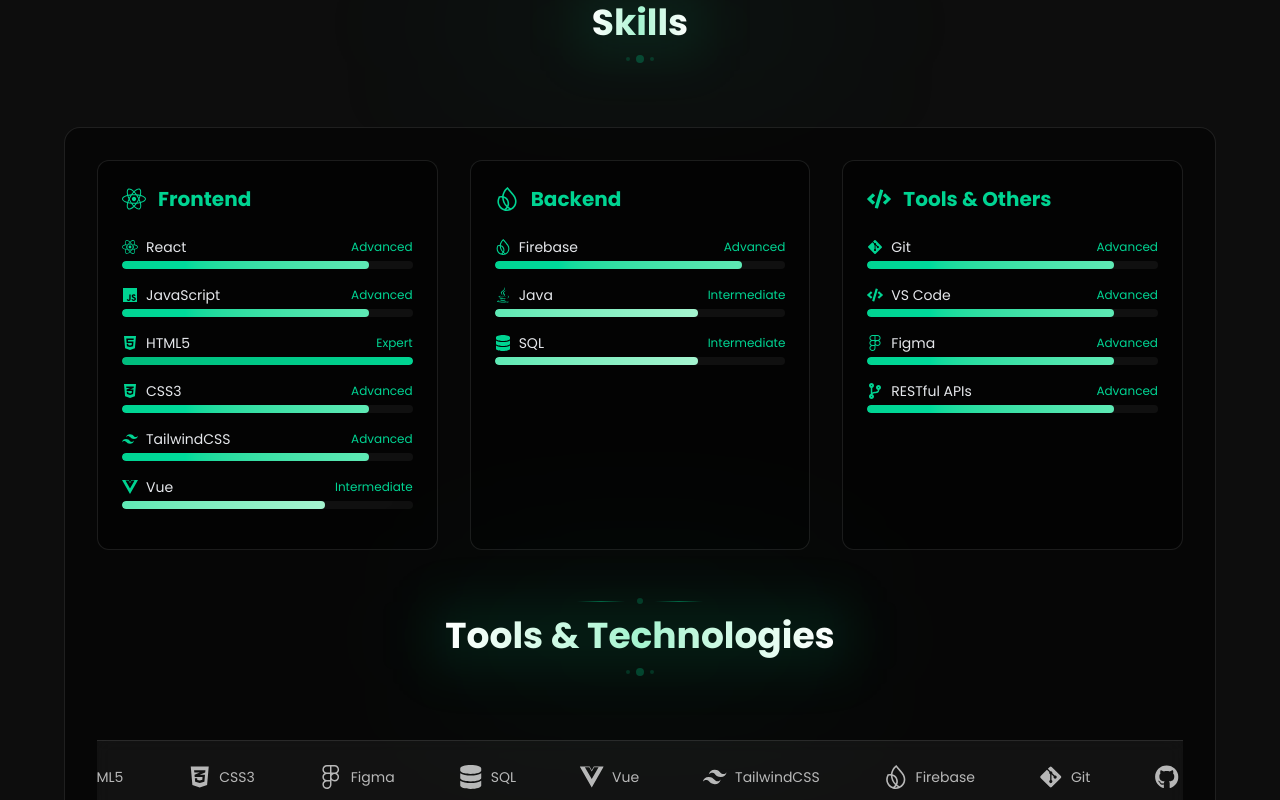
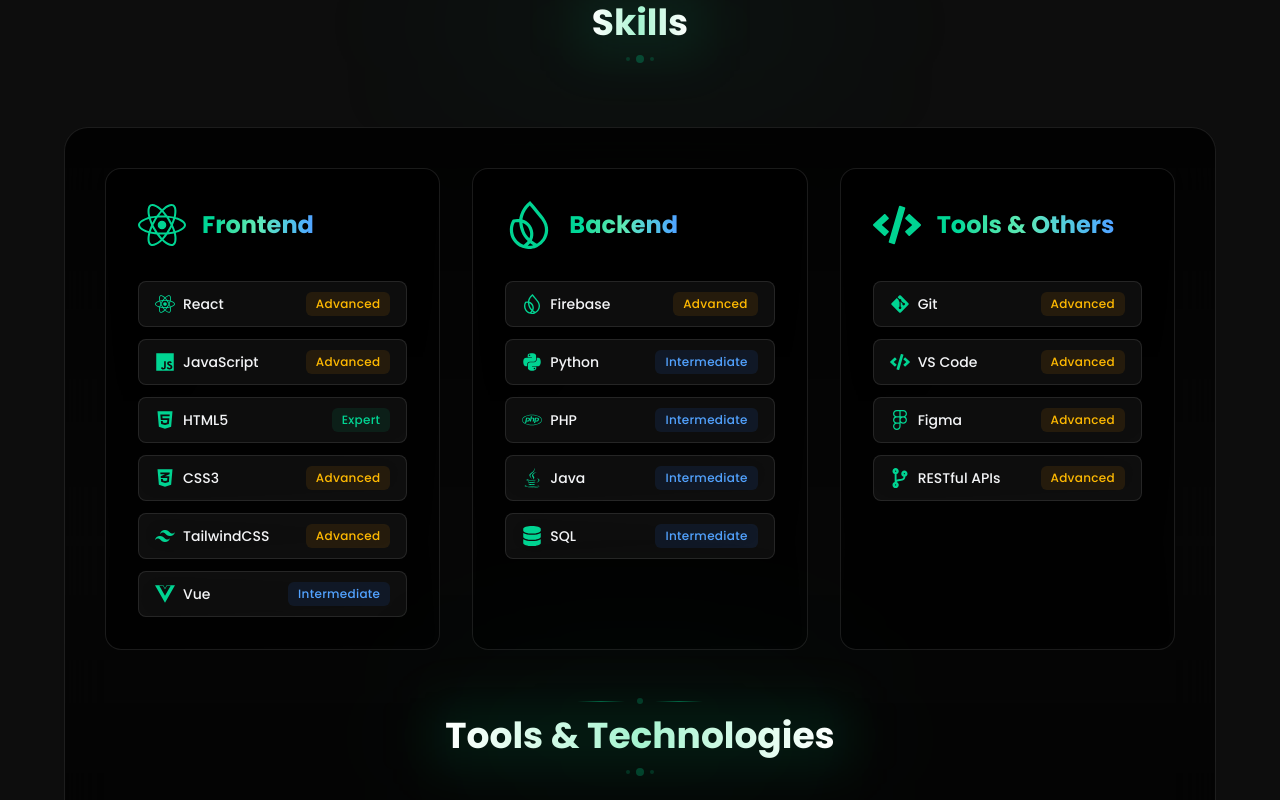
Before and after one commit to OreoIsCoding/my-portfolio, a React (Vite) app: page / in a window 1280 px wide. Shown: the part 4520-5320 px from the top of the page. Built offline with nearby package versions, Linux system fonts and the light colour scheme.

Commit message:
Add SkillChip component and refactor Skills section to use it; update skills data

```diff
--- /dev/null
+++ b/src/components/sections/skills/SkillChip.jsx
@@ -0,0 +1,18 @@
+import React from 'react';
+
+const SkillChip = ({ name, level, icon: Icon }) => (
+  <div className="group flex items-center gap-2 px-4 py-2.5 bg-white/5 backdrop-blur-md rounded-lg border border-white/10
+    hover:border-emerald-500/30 hover:bg-white/10 transition-all duration-300">
+    {Icon && <Icon className="w-5 h-5 text-emerald-400 group-hover:scale-110 transition-transform" />}
+    <span className="text-sm font-medium text-gray-100">{name}</span>
+    <span className={`ml-auto text-xs px-2.5 py-1 rounded-md font-medium tracking-wide
+      ${level === 'Expert' ? 'bg-emerald-500/10 text-emerald-400' :
+        level === 'Advanced' ? 'bg-amber-500/10 text-amber-400' :
+        level === 'Intermediate' ? 'bg-blue-500/10 text-blue-400' :
+        'bg-gray-500/10 text-gray-400'}`}>
+      {level}
+    </span>
+  </div>
+);
+
+export default SkillChip;
--- a/src/components/sections/skills/Skills.jsx
+++ b/src/components/sections/skills/Skills.jsx
@@ -3,43 +3,7 @@
 import { skillsData } from '../../../data/skillsData';
 import SectionHeader from '../../UI/SectionHeader';
 import ToolsMarquee from './ToolsMarquee';
-
-const SkillBar = ({ name, level, icon: Icon }) => {
-  const getLevelColor = (level) => {
-    switch(level) {
-      case 'Expert': return 'from-emerald-500 to-emerald-400';
-      case 'Advanced': return 'from-emerald-400 to-emerald-300';
-      case 'Intermediate': return 'from-emerald-300 to-emerald-200';
-      default: return 'from-emerald-200 to-emerald-100';
-    }
-  };
-
-  const getLevelWidth = (level) => {
-    switch(level) {
-      case 'Expert': return 'w-full';
-      case 'Advanced': return 'w-[85%]';
-      case 'Intermediate': return 'w-[70%]';
-      default: return 'w-[50%]';
-    }
-  };
-
-  return (
-    <div className="mb-4">
-      <div className="flex justify-between items-center mb-1">
-        <div className="flex items-center gap-2">
-          {Icon && <Icon className="w-4 h-4 text-emerald-400" />}
-          <span className="text-sm text-gray-200">{name}</span>
-        </div>
-        <span className="text-xs text-emerald-400">{level}</span>
-      </div>
-      <div className="h-2 bg-white/5 rounded-full overflow-hidden">
-        <div className={`h-full bg-gradient-to-r ${getLevelColor(level)} rounded-full
-          transition-all duration-1000 ease-out ${getLevelWidth(level)}`}
-        />
-      </div>
-    </div>
-  );
-};
+import SkillChip from './SkillChip';
 
 const Skills = () => {
   const [titleRef, isTitleVisible] = useScrollAnimation(0.4, false);
@@ -56,29 +20,37 @@
         </div>
 
         <div ref={containerRef}
-          className={`mt-12 bg-black/50 rounded-2xl border border-white/10 p-6 sm:p-8
+          className={`mt-12 bg-gradient-to-b from-black/80 via-black/50 to-black/80 rounded-3xl
+            border border-white/10 p-8 sm:p-10 backdrop-blur-xl
             transition-all duration-1000 transform
             ${isContainerVisible ? 'opacity-100 translate-y-0' : 'opacity-0 translate-y-10'}`}>
 
           <div ref={skillsRef}
-            className={`grid grid-cols-1 md:grid-cols-2 lg:grid-cols-3 gap-6 sm:gap-8
-              transition-all duration-1000 transform
+            className={`grid grid-cols-1 xl:grid-cols-3 gap-8 transition-all duration-1000 transform
               ${isSkillsVisible ? 'opacity-100 translate-y-0' : 'opacity-0 translate-y-10'}`}>
             {skillsData.map((category, index) => (
               <div
                 key={category.category}
-                className="bg-black/50 rounded-xl p-6 border border-white/10
-                  transform transition-all duration-500 hover:bg-white/5"
-                style={{ animationDelay: `${index * 0.2}s` }}
+                className="group relative overflow-hidden backdrop-blur-sm bg-gradient-to-br from-black/60 to-black/40
+                  rounded-2xl p-8 border border-white/10 hover:border-emerald-500/30
+                  transition-all duration-500 hover:shadow-2xl hover:shadow-emerald-500/10"
+                style={{ animationDelay: `${index * 0.15}s` }}
               >
-                <div className="flex items-center gap-3 mb-6">
-                  {category.icon && <category.icon className="w-6 h-6 text-emerald-400" />}
-                  <h3 className="text-xl font-bold text-emerald-400">{category.category}</h3>
-                </div>
-                <div className="space-y-4">
-                  {category.skills.map((skill) => (
-                    <SkillBar key={skill.name} {...skill} />
-                  ))}
+                <div className="absolute inset-0 bg-gradient-to-br from-emerald-500/5 via-transparent to-blue-500/5 opacity-0
+                  group-hover:opacity-100 transition-opacity duration-500" />
+                <div className="relative z-10">
+                  <div className="flex items-center gap-4 mb-8">
+                    {category.icon && <category.icon className="w-12 h-12 text-emerald-400 group-hover:scale-110 transition-transform duration-500" />}
+                    <h3 className="text-2xl font-bold bg-gradient-to-r from-emerald-400 via-emerald-300 to-blue-400
+                      bg-clip-text text-transparent">
+                      {category.category}
+                    </h3>
+                  </div>
+                  <div className="flex flex-col gap-3">
+                    {category.skills.map((skill) => (
+                      <SkillChip key={skill.name} {...skill} />
+                    ))}
+                  </div>
                 </div>
               </div>
             ))}
--- a/src/data/skillsData.js
+++ b/src/data/skillsData.js
@@ -1,7 +1,7 @@
 import {
   FaReact, FaHtml5, FaCss3Alt, FaJs,
   FaPython, FaJava, FaGitAlt, FaFigma,
-  FaDatabase, FaCodeBranch, FaCode
+  FaDatabase, FaCodeBranch, FaCode, FaPhp
 } from 'react-icons/fa';
 
 import {
@@ -27,6 +27,8 @@
     icon: SiFirebase,
     skills: [
       { name: "Firebase", level: "Advanced", icon: SiFirebase },
+      { name: "Python", level: "Intermediate", icon: FaPython },
+      { name: "PHP", level: "Intermediate", icon: FaPhp },
       { name: "Java", level: "Intermediate", icon: FaJava },
       { name: "SQL", level: "Intermediate", icon: FaDatabase },
     ]
```
